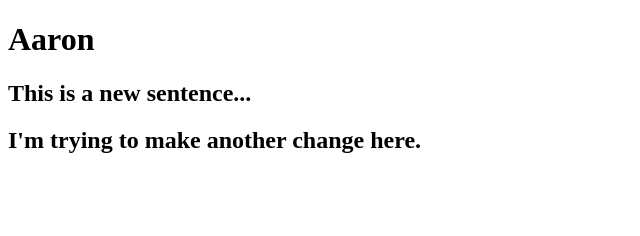
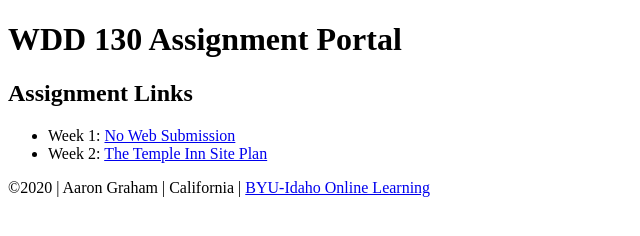
Before and after one commit to Caedomin/caedomin.github.io, a plain HTML site: page index.html in a window 1280 px wide. Shown: the whole page, without its empty margins (0-640 px from the left). Drawn offline with Linux system fonts and the light colour scheme.

Commit message:
W02 hw update

```diff
--- a/index.html
+++ b/index.html
@@ -3,11 +3,22 @@
 <head>
     <meta charset="UTF-8">
     <meta name="viewport" content="width=device-width, initial-scale=1.0">
-    <title>WDD130</title>
+    <title>Aaron Graham | WDD130 Assignment Portal</title>
 </head>
 <body>
-    <h1>Aaron</h1>
-    <h2>This is a new sentence...</h2>
-    <h2>I'm trying to make another change here.</h2>
+    <header>
+        <h1>WDD 130 Assignment Portal</h1>
+    </header>
+    <main>
+        <h2>Assignment Links</h2>
+        <ul>
+            <li>Week 1: <a href="#">No Web Submission</a></li>            </li>
+            <li>Week 2: <a href="site-plan.html">The Temple Inn Site Plan</a></li>
+        </ul>
+    </main>
+    <footer>
+        &copy;2020 | Aaron Graham | California | <a href="https://www.byui.edu/online" target="_blank">BYU-Idaho Online Learning</a>
+    </footer>
+
 </body>
 </html>
```
